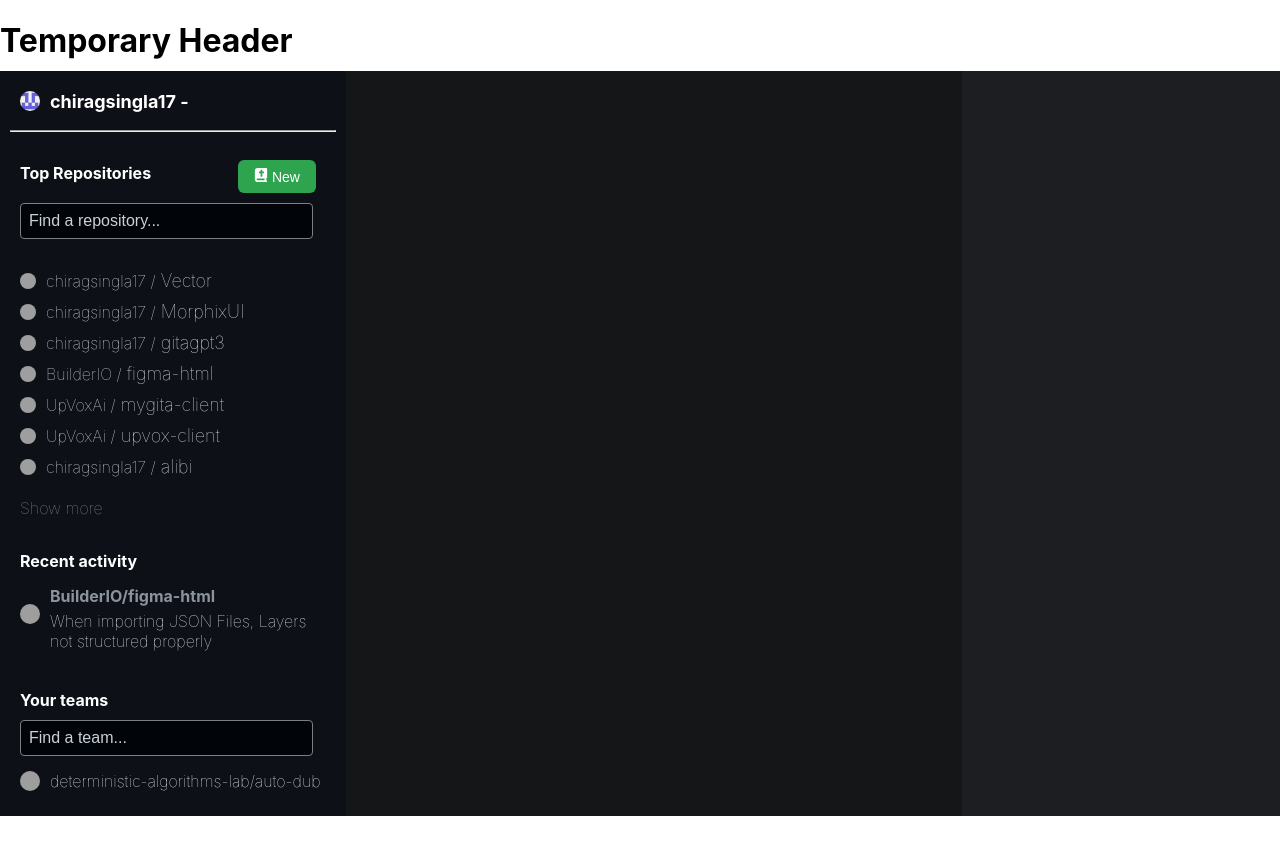
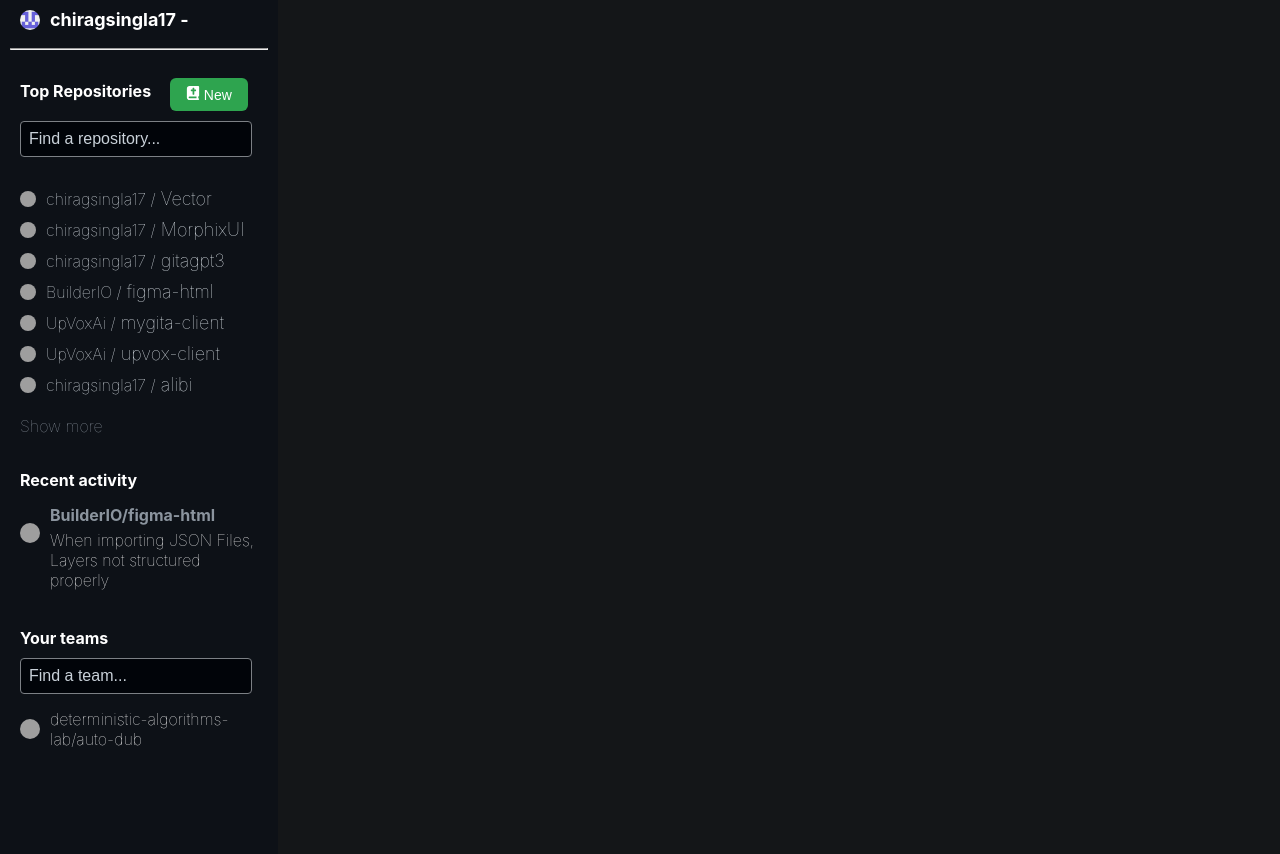
Before and after one commit to Filippov-Nikolay/Clone__GitHub, a React (Create React App) app: page /vb-app in a window 1280 px wide. Shown: the top 854 px of the page. Before the commit the page ends 816 px from the top, so only its background shows below. Built offline with nearby package versions, Linux system fonts and the light colour scheme; grey boxes are pictures that could not be loaded.

Commit message:
Adaptive fix

```diff
--- a/src/globalComponents/vb_components/vb_App.css
+++ b/src/globalComponents/vb_components/vb_App.css
@@ -3,6 +3,8 @@
     display: flex;
     font-weight: 13;
     flex-direction: column;
+    width: 100%;
+    height: 100%;
 }
 
 .header {
@@ -18,7 +20,11 @@
 
   .panels {
     display: flex;
+    flex-wrap: nowrap;
     margin-top: -81px; /* Temp */
+    position: absolute;
+    width: 100%;
+    height: 110%;
   }
 .left-panel, .center-panel, .right-panel {
     padding: 10px;
@@ -26,19 +32,15 @@
 }
 
 .left-panel {
-    width: 350px;
+    width: 336px;
+    height: 100%;
     background-color: #0D1117;
     color: #fff;
 }
 
 .center-panel {
-    width: 50%;
+    width: 100%;
+    height: 100%;
     background-color: #141618;
     color: #fff;
 }
-
-.right-panel {
-    width: 25%;
-    background-color: #1c1e21;
-    color: #fff;
-}
--- a/src/globalComponents/vb_components/vb_App.js
+++ b/src/globalComponents/vb_components/vb_App.js
@@ -19,9 +19,6 @@ const App = () => {
             <div className="center-panel">
                 {/* Center panel */}
             </div>
-            <div className="right-panel">
-                {/* Right panel */}
-            </div>
             </div>
         </div>
     );
```
